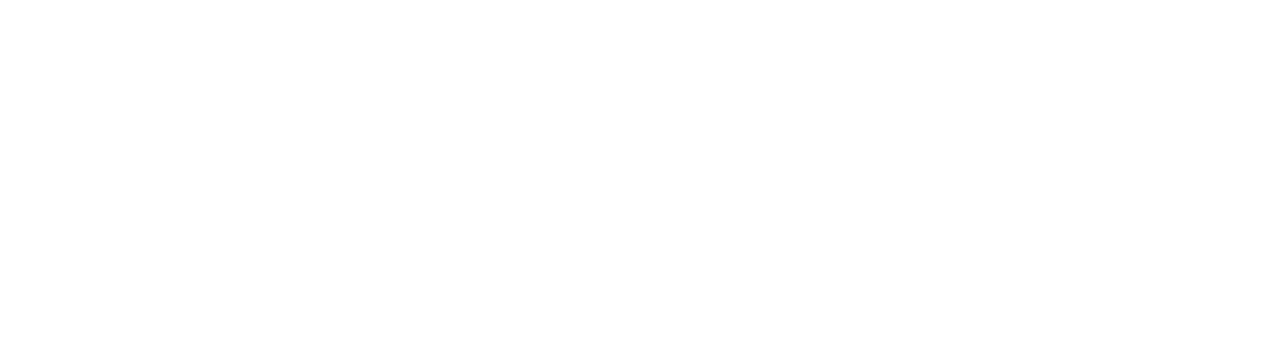
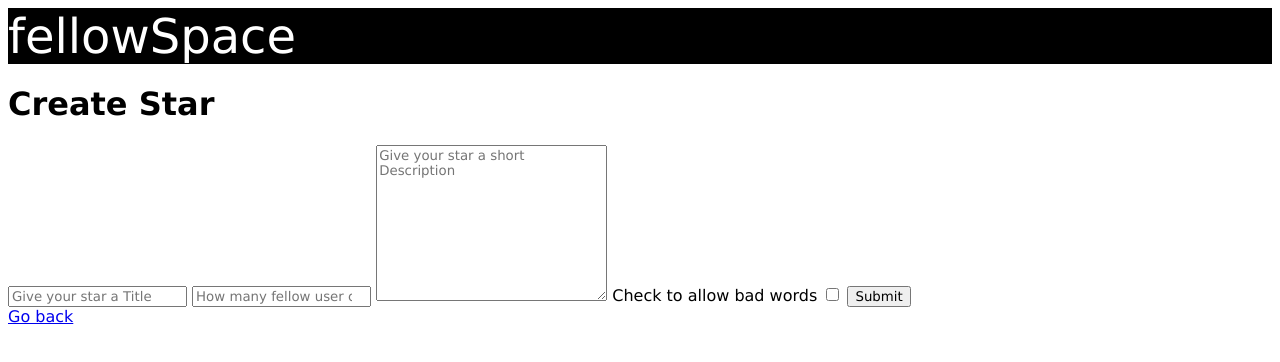
Before and after one commit to griszlybear/fellowSpace-v1.0-, a website: page public/createpage.html in a window 1280 px wide. Drawn offline with nearby package versions, Linux system fonts and the light colour scheme; no server answers.

Commit message:
Added functionalities in Create and Join Page

```diff
--- a/public/createpage.html
+++ b/public/createpage.html
@@ -1,12 +1,32 @@
 <!DOCTYPE html>
 <html lang="en">
+
 <head>
     <meta charset="UTF-8">
     <meta http-equiv="X-UA-Compatible" content="IE=edge">
     <meta name="viewport" content="width=device-width, initial-scale=1.0">
+    <link rel="stylesheet" href="style1.css">
     <title>Create Star</title>
 </head>
+
 <body>
+    <header>fellowSpace</header>
+    <div class="container">
+        <h1>Create Star</h1>
+        <form action="">
+            <input type="text" name="createStar" id="createStar" placeholder="Give your star a Title">
+            <input type="number" name="maxUser" id="maxUser" maxlength="2" placeholder="How many fellow user can join?">
+            <textarea name="shortDesc" id="shortDesc" cols="30" rows="10" placeholder="Give your star a short Description"></textarea>
+            <label for="allowBad">Check to allow bad words</label>
+            <input type="checkbox" name="allowBad" id="allowBad">
+            <input type="submit" value="Submit">
+        </form>
 
+        <a href="index.html">Go back</a>
+    </div>
+
+    <script src="/socket.io/socket.io.js"></script>
+    <script type="text/javascript" src="/js/index.js"></script>
 </body>
+
 </html>
--- a/public/js/index.js
+++ b/public/js/index.js
@@ -12,3 +12,7 @@ socket.on('disconnect', function () {
 socket.on('newMessage', function (message) {
     console.log("newMessage", message);
 });
+
+socket.on('createStar', function (star) {
+    console.log("createStar", star);
+});
--- /dev/null
+++ b/public/style.css
@@ -0,0 +1,16 @@
+* {
+    box-sizing: border-box;
+    font-family: Verdana, Geneva, Tahoma, sans-serif;
+}
+
+header {
+    font-size: 3em;
+    color: #fff;
+    background-color: black;
+}
+
+header>img {
+    display: inline-block;
+    height: 3em;
+    width: 3em;
+}
--- /dev/null
+++ b/public/style1.css
@@ -0,0 +1,10 @@
+* {
+  box-sizing: border-box;
+  font-family: Verdana, Geneva, Tahoma, sans-serif;
+}
+
+header {
+  font-size: 3em;
+  color: #fff;
+  background-color: black;
+}
```
Also changed, not shown: public/index.html (+5 -3 lines), public/joinpage.html (+8 -0 lines), server/server.js (+7 -0 lines), public/fellowSpace-Logo.png (added), public/index.js (deleted).
